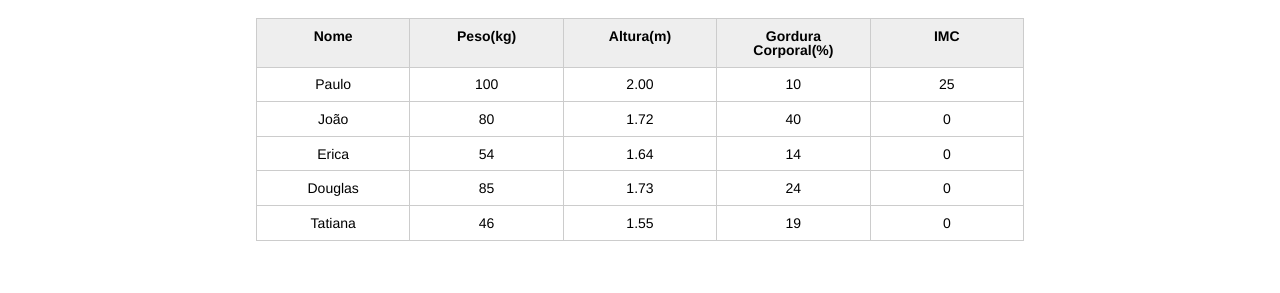
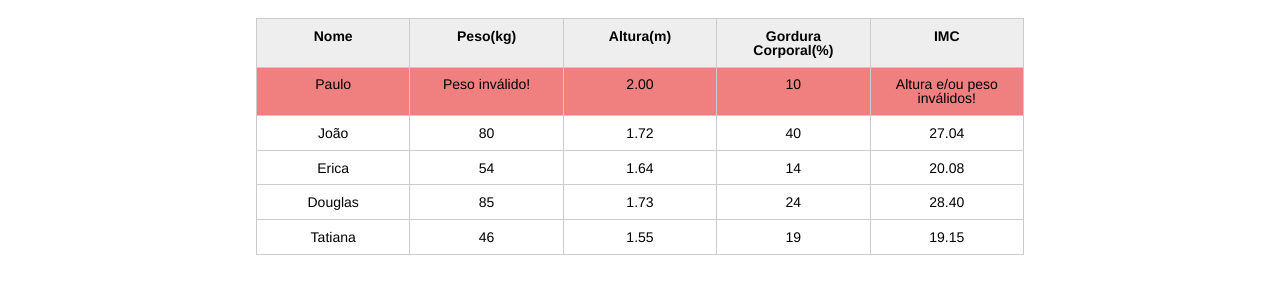
Before and after one commit to mateusvoltolim/alura-front-end, a plain HTML site: page introducao-javascript/index.html in a window 1280 px wide. Shown: the part 123-416 px from the top of the page. Drawn offline with Linux system fonts and the light colour scheme.

Commit message:
JavaScript: Programando na linguagem da web

```diff
--- a/introducao-javascript/css/index.css
+++ b/introducao-javascript/css/index.css
@@ -132,3 +132,7 @@ button[disabled=disabled], button:disabled {
 .campo-invalido{
 	border: 1px solid red;
 }
+
+.paciente-invalido {
+	background-color: lightcoral;
+}
--- a/introducao-javascript/index.html
+++ b/introducao-javascript/index.html
@@ -31,7 +31,7 @@
 				<tbody id="tabela-pacientes">
 					<tr class="paciente" id="primeiro-paciente">
 						<td class="info-nome">Paulo</td>
-						<td class="info-peso">100</td>
+						<td class="info-peso">0</td>
 						<td class="info-altura">2.00</td>
 						<td class="info-gordura">10</td>
 						<td class="info-imc">0</td>
--- a/introducao-javascript/js/main.js
+++ b/introducao-javascript/js/main.js
@@ -1,5 +1,6 @@
-var paciente = document.querySelector("#primeiro-paciente");
+var pacientes = document.querySelectorAll(".paciente");
 
+for (let paciente of pacientes) {
     var tdAltura = paciente.querySelector(".info-altura");
     var tdPeso = paciente.querySelector(".info-peso");
     var tdImc = paciente.querySelector(".info-imc");
@@ -15,19 +16,21 @@ if (peso <= 0 || peso > 1000) {
         console.log("Peso inválido!");
         tdPeso.textContent = "Peso inválido!";
         pesoEhValido = false;
-
+        paciente.classList.add("paciente-invalido");
     }
 
     if (altura <= 0 || altura >= 3) {
         console.log("Altura inválida!");
         tdAltura.textContent = "Altura inválida!";
         alturaEhValida = false;
+        paciente.classList.add("paciente-invalido");
     }
 
     if (alturaEhValida && pesoEhValido) {
 
         var imc = peso / (altura * altura);
-    tdImc.textContent = imc;
+        tdImc.textContent = imc.toFixed(2);
     } else {
         tdImc.textContent = "Altura e/ou peso inválidos!"
     }
+}
```
Lines whose indentation alone changed are shown as unchanged.
